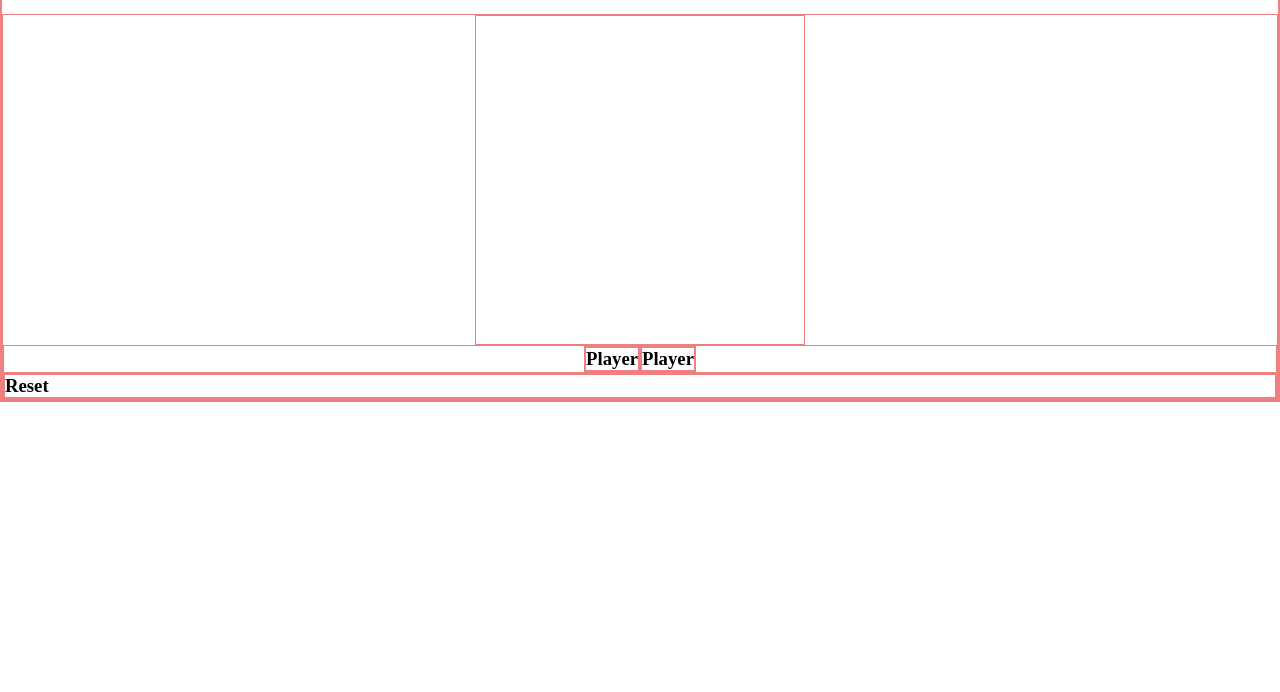
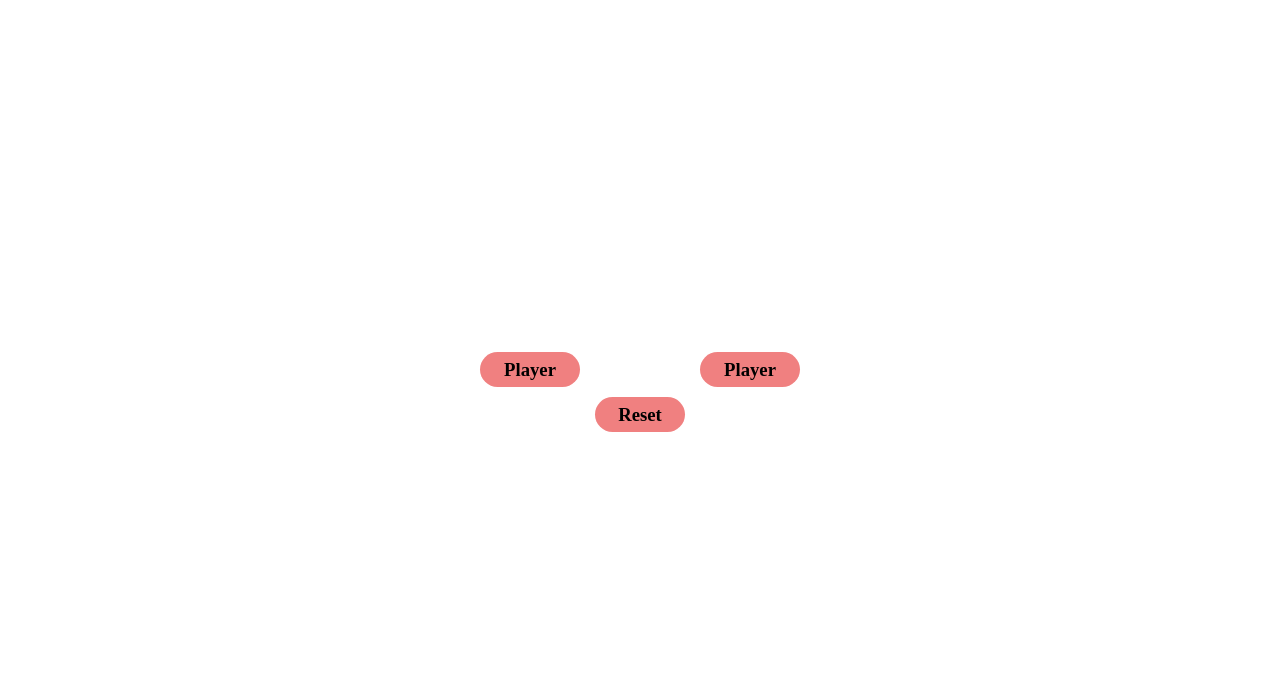
Before and after one commit to bartbzd/tic-tac-toe, a plain HTML site: page index.html in a window 1280 px wide. Shown: the part 108-800 px from the top of the page. Drawn offline with Linux system fonts and the light colour scheme.

Commit message:
Adjust border styling, add game cell hover effect

```diff
--- a/styles.css
+++ b/styles.css
@@ -1,5 +1,5 @@
 * {
-  border: 1px solid lightcoral;
+  /* border: 1px solid lightcoral; */
   margin: 0;
   padding: 0;
   box-sizing: border-box;
@@ -21,16 +21,49 @@ header {
 }
 
 .game-cell {
-  margin: 2px;
-  height: 105px;
-  width: 105px;
+  margin: 5px;
+  height: 100px;
+  width: 100px;
   font-size: 90px;
   line-height: 90px;
   text-align: center;
   border-radius: 30px;
+  background-color: lightcoral;
+  transition: 0.2s;
+}
+.game-cell:hover {
+  transform: scale(1.05);
+  transition: 0.2s;
 }
 
+.player,
+.reset-btn {
+  border-radius: 25px;
+  background-color: lightcoral;
+}
 .players {
   display: flex;
   justify-content: center;
+  margin: 10px 0;
+  height: 35px;
+  line-height: 35px;
+  gap: 120px;
 }
+h3 {
+  height: 35px;
+  text-align: center;
+}
+.player {
+  width: 100px;
+  height: 35px;
+}
+.reset {
+  margin: 0 auto;
+  display: flex;
+  justify-content: center;
+}
+.reset-btn {
+  width: 90px;
+  height: 35px;
+  line-height: 35px;
+}
```
